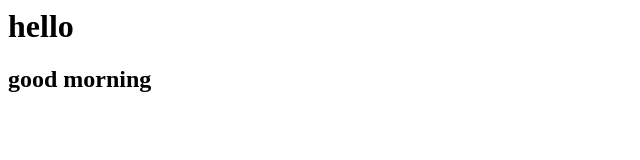
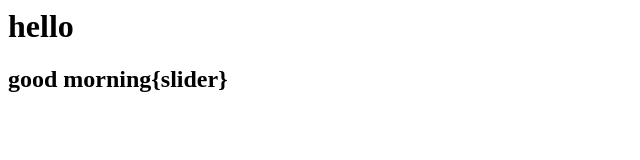
Before and after one commit to SIDHANTBARAPATRE/github-tutorial-1, a plain HTML site: page index.html in a window 1280 px wide. Shown: the whole page, without its empty margins (0-640 px from the left). Drawn offline with Linux system fonts and the light colour scheme.

Commit message:
change 2

```diff
--- a/index.html
+++ b/index.html
@@ -1,2 +1,2 @@
 <h1>hello</h1>
-<h2>good morning</h2>
+<h2>good morning{slider}</h2>
```
